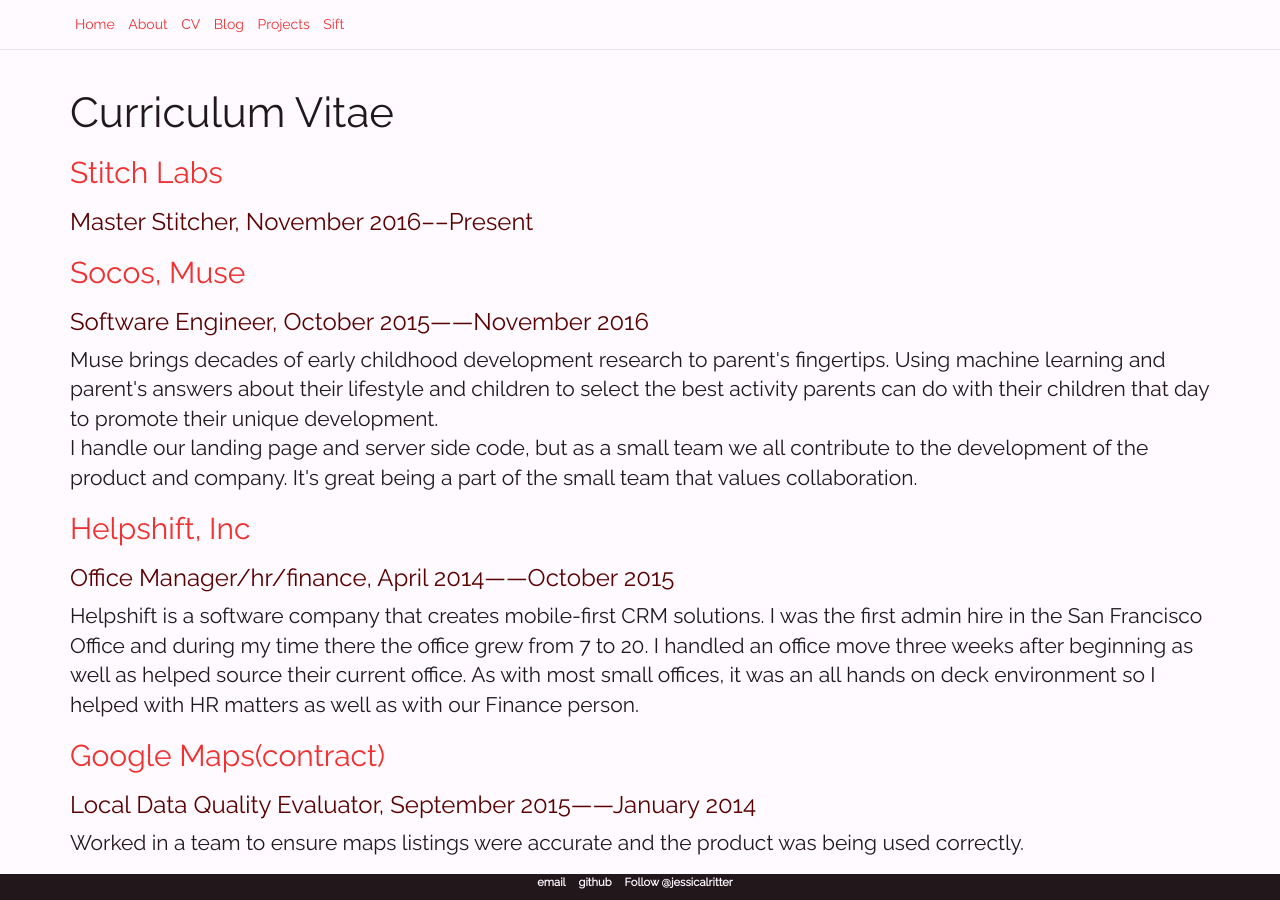
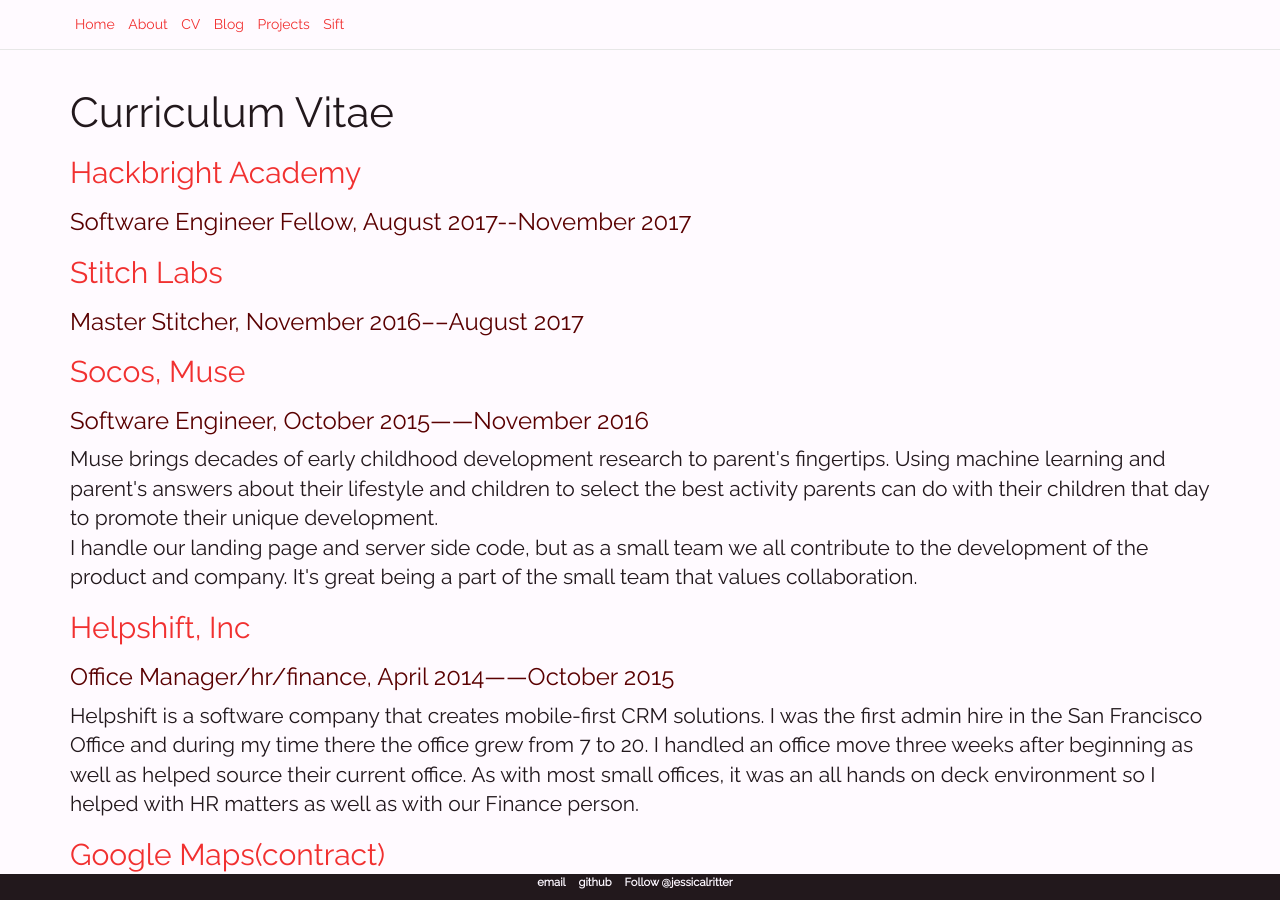
Before and after one commit to JessicaRitter/jessicaritter, a Jekyll site: the page built from cv/index.html, in a window 1280 px wide and 900 px high. Built offline with Jekyll 4.4.1, drawn with Linux system fonts in a browser that asks for light colours; comment, search, counter and statistics services are not loaded.

Commit message:
adding moreinfo

```diff
--- a/about/index.html
+++ b/about/index.html
@@ -7,8 +7,7 @@
 	<div class="container">
 		<div class="row">
 			<div class="col-lg col-sm-12">
-				 <p>I'm a web dev at Socos. Socos is a small ed tech company that gives parents the one most impactful learning activity they can do each day to further their child's development.
-				 <br>
+				 <p>
 				  I care about developing empathy, utilizing technology to better the human existence, and life long learning. In my free time, I'm working on my culinary passion projects. You can follow along on my culinary journeys <a href="/sift">here</a>. Feel free to drop me a line.
 				  </p>
 				  <br>
--- a/cv/index.html
+++ b/cv/index.html
@@ -4,8 +4,10 @@
 ---
 <div class="resume" align="left">
 <h1>Curriculum Vitae</h1>
+<h2>Hackbright Academy</h2>
+<h3>Software Engineer Fellow, August 2017--November 2017</h3>
 <h2>Stitch Labs</h2>
-<h3>Master Stitcher, November 2016––Present</h3>
+<h3>Master Stitcher, November 2016––August 2017</h3>
 <h2>Socos, Muse</h2>
 <h3>Software Engineer, October 2015——November 2016</h3>
 <p>Muse brings decades of early childhood development research to parent's fingertips. Using machine learning and
```
